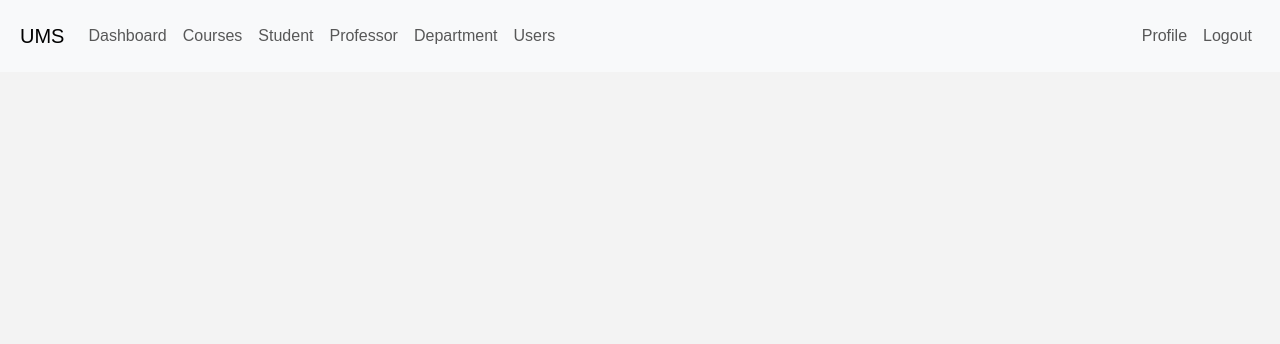
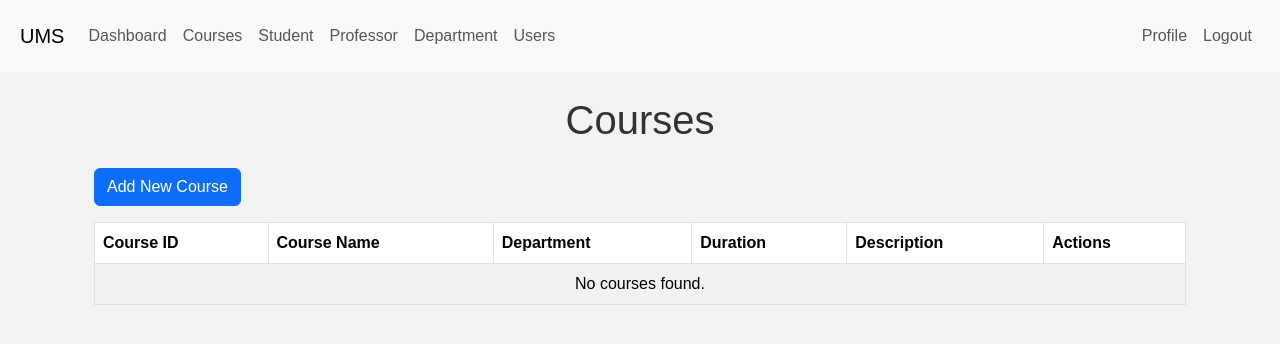
Before and after one commit to SamuelHein26/UMS, a Flask app: page /admin/courses in a window 1280 px wide. Shown: the top 344 px of the page. Run offline with Flask 3, Linux system fonts and the light colour scheme; the visitor is signed in with stand-in values (Sample User, id 1).

Commit message:
half done with admin

```diff
--- a/app/admin/routes.py
+++ b/app/admin/routes.py
@@ -17,6 +17,7 @@
 def dashboard():
     return render_template('dashboard.html')
 
+#################################################################################################
 # View Routes
 @admin.route('/students')
 @admin_required
@@ -47,6 +48,8 @@
 def view_users():
     users = Person.query.all()
     return render_template('users/view_users.html', users=users)
+
+#################################################################################################
 
 # Add Routes
 @admin.route('/students/add', methods=['GET', 'POST'])
@@ -99,7 +102,11 @@
 
         # Add the new professor
         new_professor = Professor(person_id=person_id, profID=profID, department_id=department_id)
+
         try:
+            # Update the person's role to 'Professor'
+            person.role = 'Professor'
+
             db.session.add(new_professor)
             db.session.commit()
             flash('Professor added successfully!', 'success')
@@ -111,26 +118,63 @@
 
     # Fetch departments for the form
     departments = Department.query.all()
-    return render_template('professors/add_professor.html', departments=departments)
+
+        # Fetch persons who are not already professors and have the 'User' role
+    available_persons = Person.query.filter(
+        ~Person.person_id.in_(db.session.query(Professor.person_id)),
+        Person.role == 'User'
+    ).all()
+
+    return render_template(
+        'professors/add_professor.html',
+        departments=departments,
+        available_persons=available_persons
+    )
 
 
 @admin.route('/courses/add', methods=['GET', 'POST'])
 @admin_required
 def add_course():
     if request.method == 'POST':
-        courseID = request.form['courseID']
-        courseName = request.form['courseName']
-        departmentID = request.form['departmentID']
-        duration = request.form['duration']
-        description = request.form['description']
+        courseID = request.form.get('courseID')
+        courseName = request.form.get('courseName')
+        departmentID = request.form.get('departmentID')
+        duration = request.form.get('duration')
+        description = request.form.get('description')
 
-        new_course = Course(courseID=courseID, courseName=courseName, departmentID=departmentID, duration=duration, description=description)
-        db.session.add(new_course)
-        db.session.commit()
-        flash('Course added successfully!', 'success')
-        return redirect(url_for('admin.view_courses'))
+        # Validate unique course ID
+        existing_course = Course.query.filter_by(courseID=courseID).first()
+        if existing_course:
+            flash('Course ID already exists. Please use a unique ID.', 'danger')
+            return redirect(url_for('admin.add_course'))
 
-    return render_template('courses/add_course.html')
+        # Validate department
+        department = Department.query.get(departmentID)
+        if not department:
+            flash('Invalid department ID. No such department exists.', 'danger')
+            return redirect(url_for('admin.add_course'))
+
+        # Add the new course
+        new_course = Course(
+            courseID=courseID,
+            courseName=courseName,
+            departmentID=departmentID,
+            duration=duration,
+            description=description
+        )
+        try:
+            db.session.add(new_course)
+            db.session.commit()
+            flash('Course added successfully!', 'success')
+            return redirect(url_for('admin.view_courses'))
+        except Exception as e:
+            db.session.rollback()
+            flash('An error occurred while adding the course. Please try again.', 'danger')
+            return redirect(url_for('admin.add_course'))
+
+    departments = Department.query.all()  # Fetch departments for the dropdown
+    return render_template('courses/add_course.html', departments=departments)
+
 
 @admin.route('/departments/add', methods=['GET', 'POST'])
 @admin_required
@@ -148,6 +192,8 @@
         return redirect(url_for('admin.view_departments'))
 
     return render_template('departments/add_department.html')
+
+#################################################################################################
 
 # Edit Routes
 @admin.route('/students/edit/<string:studID>', methods=['GET', 'POST'])
@@ -251,6 +297,8 @@
 
     return render_template('users/edit_user.html', user=user)
 
+#################################################################################################
+
 # Delete Routes
 @admin.route('/students/delete/<string:studID>', methods=['POST'])
 @admin_required
@@ -288,11 +336,6 @@
     flash('Department deleted successfully!', 'success')
     return redirect(url_for('admin.view_departments'))
 
-@admin.route('/aprofile')
-@admin_required
-def profile():
-    return render_template('aprofile.html')
-
 @admin.route('/users/delete/<int:person_id>', methods=['POST'])
 @admin_required
 def delete_user(person_id):
@@ -309,3 +352,5 @@
     except Exception as e:
         flash('An error occurred while deleting the user.', 'danger')
         return redirect(url_for('admin.view_users'))
+
+#################################################################################################
--- a/app/admin/templates/adminbase.html
+++ b/app/admin/templates/adminbase.html
@@ -37,7 +37,7 @@
                 </ul>
                 <ul class="navbar-nav ms-auto">
                     <li class="nav-item">
-                        <a class="nav-link" href="{{ url_for('admin.profile') }}">Profile</a>
+                        <a class="nav-link" href="{{ url_for('main.profile') }}">Profile</a>
                     </li>
                     <li class="nav-item">
                         <a class="nav-link" href="{{ url_for('main.logout') }}">Logout</a>
--- a/app/admin/templates/courses/view_courses.html
+++ b/app/admin/templates/courses/view_courses.html
@@ -1,5 +1,40 @@
 {% extends 'adminbase.html' %}
-
 {% block content %}
-
+<div class="container mt-3">
+    <h1 class="mb-4 text-center">Courses</h1>
+    <a href="{{ url_for('admin.add_course') }}" class="btn btn-primary mb-3">Add New Course</a>
+    <table class="table table-bordered table-striped">
+        <thead>
+            <tr>
+                <th>Course ID</th>
+                <th>Course Name</th>
+                <th>Department</th>
+                <th>Duration</th>
+                <th>Description</th>
+                <th>Actions</th>
+            </tr>
+        </thead>
+        <tbody>
+            {% for course in courses %}
+            <tr>
+                <td>{{ course.courseID }}</td>
+                <td>{{ course.courseName }}</td>
+                <td>{{ course.department.name }}</td>
+                <td>{{ course.duration }}</td>
+                <td>{{ course.description | truncate(50) }}</td>
+                <td>
+                    <a href="{{ url_for('admin.edit_course', courseID=course.courseID) }}" class="btn btn-warning btn-sm">Edit</a>
+                    <form action="{{ url_for('admin.delete_course', courseID=course.courseID) }}" method="POST" style="display:inline;">
+                        <button type="submit" class="btn btn-danger btn-sm" onclick="return confirm('Are you sure you want to delete this course?');">Delete</button>
+                    </form>
+                </td>
+            </tr>
+            {% else %}
+            <tr>
+                <td colspan="6" class="text-center">No courses found.</td>
+            </tr>
+            {% endfor %}
+        </tbody>
+    </table>
+</div>
 {% endblock %}
--- a/app/admin/templates/dashboard.html
+++ b/app/admin/templates/dashboard.html
@@ -1,5 +1,4 @@
 {% extends 'adminbase.html' %}
-
 {% block content %}
 <main>
     <div class="text-center">
--- a/app/admin/templates/departments/edit_department.html
+++ b/app/admin/templates/departments/edit_department.html
@@ -29,8 +29,8 @@
                     <input type="text" class="form-control" id="contactInfo" name="contactInfo" value="{{ department.contactInfo }}">
                 </div>
 
-                <button type="submit" class="btn btn-primary">Save Changes</button>
-                <a href="{{ url_for('admin.view_departments') }}" class="btn btn-secondary">Cancel</a>
+                <button type="submit" class="btn btn-primary w-100">Save Changes</button>
+                <a href="{{ url_for('admin.view_users') }}" class="btn btn-secondary w-100 mt-2">Cancel</a>
             </form>
         </div>
     </div>
--- a/app/admin/templates/departments/view_departments.html
+++ b/app/admin/templates/departments/view_departments.html
@@ -1,7 +1,7 @@
 {% extends 'adminbase.html' %}
 {% block content %}
-<div class="container mt-5">
-    <h1 class="mb-4">Departments</h1>
+<div class="container mt-3">
+    <h1 class="mb-4 text-center">Departments</h1>
     <a href="{{ url_for('admin.add_department') }}" class="btn btn-primary mb-3">Add New Department</a>
     <table class="table table-bordered table-striped">
         <thead>
--- a/app/admin/templates/professors/edit_professor.html
+++ b/app/admin/templates/professors/edit_professor.html
@@ -1,6 +1,8 @@
 {% extends 'adminbase.html' %}
 {% block content %}
-<div class="container mt-5">
+<div class="container d-flex justify-content-center align-items-center p-4">
+    <div class="card p-4 shadow" style="width: 30rem;">
+        <div class="container mt-2">
             <h1 class="mb-4">Edit Professor</h1>
             <form action="{{ url_for('admin.edit_professor', profID=professor.profID) }}" method="POST">
                 <div class="mb-3">
@@ -34,4 +36,6 @@
                 <a href="{{ url_for('admin.view_professors') }}" class="btn btn-secondary">Cancel</a>
             </form>
         </div>
+    </div>
+</div>
 {% endblock %}
--- a/app/admin/templates/professors/view_professors.html
+++ b/app/admin/templates/professors/view_professors.html
@@ -1,9 +1,8 @@
 {% extends 'adminbase.html' %}
 
 {% block content %}
-<div class="container mt-5">
-    <div class="container mt-5">
-        <h1 class="mb-4">Professors</h1>
+    <div class="container mt-3">
+        <h1 class="mb-4 text-center">Professors</h1>
         <a href="{{ url_for('admin.add_professor') }}" class="btn btn-primary mb-3">Add New Professor</a>
         <table class="table table-bordered table-striped">
             <thead>
--- a/app/admin/templates/users/view_users.html
+++ b/app/admin/templates/users/view_users.html
@@ -1,7 +1,7 @@
 {% extends 'adminbase.html' %}
 {% block content %}
-<div class="container mt-5">
-    <h1 class="mb-4">Users</h1>
+<div class="container mt-3">
+    <h1 class="mb-4 text-center">Users</h1>
     <table class="table table-bordered table-striped">
         <thead>
             <tr>
--- a/app/models.py
+++ b/app/models.py
@@ -97,7 +97,8 @@
     __tablename__ = 'Course'
     courseID = db.Column(db.String(20), primary_key=True)
     courseName = db.Column(db.String(100), nullable=False)
-    departmentID = db.Column(db.String(20), db.ForeignKey('Department.departmentID', ondelete='CASCADE'), nullable=False)
+    departmentID = db.Column(db.String(20), db.ForeignKey('Department.departmentID'), nullable=False)
+    department = db.relationship('Department', backref='courses', lazy=True)
     duration = db.Column(db.String(50), nullable=True)
     description = db.Column(db.Text, nullable=True)
     createdAt = db.Column(db.DateTime, default=datetime.utcnow)
```
Also changed, not shown: app/admin/templates/courses/add_course.html (+49 -0 lines), app/admin/templates/professors/add_professor.html (+14 -9 lines), app/admin/templates/users/edit_user.html (+76 -0 lines), app/main/routes.py (+27 -2 lines), app/main/templates/profile.html (+47 -6 lines), app/main/templates/edit_profile.html (added). Lines whose indentation alone changed are shown as unchanged.
